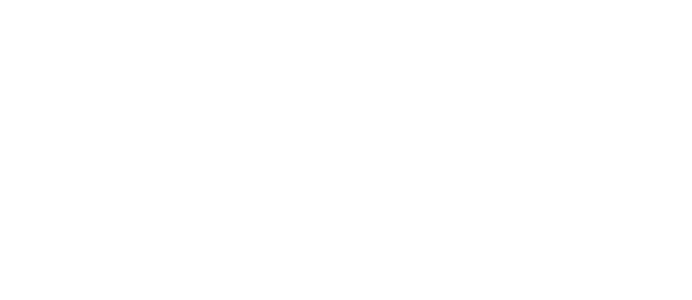
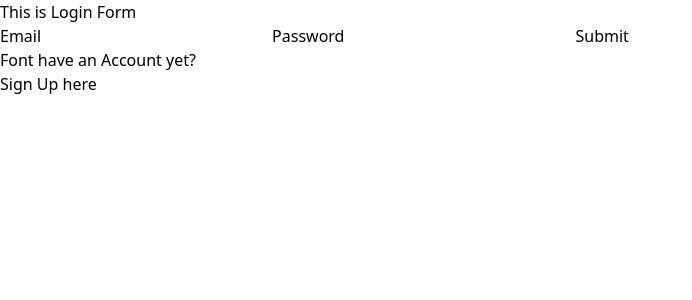
Before and after one commit to dev-martin02/bookPlanner, a React (Vite) app: page /login in a window 1280 px wide. Before the commit this address had no page. Shown: the top 300 px of the page, without its empty margins (0-692 px from the left). Built offline with nearby package versions, Linux system fonts and the light colour scheme.

Commit message:
Integrantion with supabase was added it, user can now have their own profile

```diff
--- a/package.json
+++ b/package.json
@@ -10,6 +10,7 @@
     "preview": "vite preview"
   },
   "dependencies": {
+    "@supabase/supabase-js": "^2.45.4",
     "lucide-react": "^0.439.0",
     "react": "^18.3.1",
     "react-dom": "^18.3.1",
--- a/src/App.tsx
+++ b/src/App.tsx
@@ -2,6 +2,8 @@
 import Book from "./pages/Book";
 import Home from "./pages/Home";
 import OneBook from "./components/OneBook";
+import SignUp from "./components/user/SignUp";
+import Login from "./components/user/Login";
 /*
    Book Planner
     - Get the name of the book
@@ -15,6 +17,8 @@
       <Routes>
         <Route path="/" element={<Home />} />
         <Route path="book" element={<Book />} />
+        <Route path="signup" element={<SignUp />} />
+        <Route path="login" element={<Login />} />
         <Route path="book/:id" element={<OneBook />} />
       </Routes>
     </>
--- /dev/null
+++ b/src/api/SupaApi.tsx
@@ -0,0 +1,44 @@
+import { supabase } from "../database/Supabase";
+import { Account } from "../interface";
+
+export async function loginApi(userObj: Account) {
+  const { data, error } = await supabase.auth.signInWithPassword({
+    email: userObj.email,
+    password: userObj.password,
+  });
+  if (error) return error;
+
+  return data.user;
+}
+
+export async function createNewUser(userObj: Account) {
+  const { data: signUpData, error: signUpError } = await supabase.auth.signUp({
+    email: userObj.email,
+    password: userObj.password,
+  });
+  if (signUpError) {
+    return signUpError;
+  }
+
+  if (signUpData.user) {
+    const profileData = {
+      user_id: signUpData.user.id,
+      name: userObj.name,
+      email: userObj.email,
+    };
+
+    const { error: profileDataErr } = await createProfile(profileData);
+    if (profileDataErr) return profileDataErr;
+    return { user: signUpData.user };
+  }
+}
+
+async function createProfile(profileData: {
+  user_id: string;
+  name: string;
+  email: string;
+}) {
+  const { error } = await supabase.from("profiles").insert([profileData]);
+
+  return { error };
+}
--- /dev/null
+++ b/src/components/user/Login.tsx
@@ -0,0 +1,47 @@
+import { FormEvent } from "react";
+import { Account } from "../../interface";
+import { loginApi } from "../../api/SupaApi";
+import { Link } from "react-router-dom";
+
+export default function Login() {
+  const handleLoginForm = async (e: FormEvent) => {
+    e.preventDefault();
+    const form = e.target as HTMLFormElement;
+    const formData = new FormData(form);
+
+    const formObj: Account = {
+      name: "",
+      email: "",
+      password: "",
+    };
+
+    for (const [key, value] of formData.entries()) {
+      formObj[key as keyof Account] = value as string;
+    }
+
+    const response = await loginApi(formObj);
+    console.log(response);
+  };
+
+  return (
+    <>
+      <h2>This is Login Form</h2>
+      <form onSubmit={handleLoginForm}>
+        <label>
+          Email
+          <input type="text" name="email" />
+        </label>
+
+        <label>
+          Password
+          <input type="password" name="password" />
+        </label>
+
+        <button type="submit">Submit</button>
+      </form>
+
+      <p>Font have an Account yet?</p>
+      <Link to={"/signup"}>Sign Up here</Link>
+    </>
+  );
+}
--- /dev/null
+++ b/src/components/user/SignUp.tsx
@@ -0,0 +1,41 @@
+import { FormEvent } from "react";
+import { Account } from "../../interface";
+import { createNewUser } from "../../api/SupaApi";
+export default function SignUp() {
+  const handleSignUpForm = async (e: FormEvent) => {
+    e.preventDefault();
+
+    const form = e.target as HTMLFormElement;
+    const formData = new FormData(form);
+
+    const userAccount: Account = {
+      name: "",
+      email: "",
+      password: "",
+    };
+
+    for (const values of formData.entries()) {
+      //@ts-ignore
+      userAccount[values[0]] = values[1];
+    }
+
+    const x = await createNewUser(userAccount);
+    console.log(x);
+  };
+
+  return (
+    <>
+      <h1>This is Sign Up Form</h1>
+      <form onSubmit={handleSignUpForm}>
+        <label>Name</label>
+        <input type="text" name="name" required />
+        <label>Email</label>
+        <input type="email" name="email" required />
+        <label>Password</label>
+        <input type="password" name="password" required />
+
+        <button>Submit</button>
+      </form>
+    </>
+  );
+}
--- /dev/null
+++ b/src/database/Supabase.tsx
@@ -0,0 +1,5 @@
+import { createClient } from "@supabase/supabase-js";
+
+const supabaseUrl = import.meta.env.VITE_Supa_Url;
+const supabaseKey = import.meta.env.VITE_Supa_Key;
+export const supabase = createClient(supabaseUrl, supabaseKey);
--- a/src/interface.ts
+++ b/src/interface.ts
@@ -28,3 +28,9 @@
   id: string;
   bookId: string;
 };
+
+export interface Account {
+  name: string;
+  email: string;
+  password: string;
+}
--- a/src/pages/Home.tsx
+++ b/src/pages/Home.tsx
@@ -2,6 +2,7 @@
 import Book from "./Book";
 import { AddBookForm } from "../components/form/AddBookForm";
 import { BadgePlus, BookMarked } from "lucide-react";
+import { Link } from "react-router-dom";
 
 export default function Home() {
   const [displayForm, setDisplayForm] = useState(false);
@@ -10,10 +11,14 @@
       <h1 className="text-4xl font-bold flex gap-1 items-center justify-center text-blue-700 ">
         <BookMarked size={35} /> Book Planner
       </h1>
-
-      <span className="block mt-7 font-semibold text-2xl text-blue-600 ">
-        All your Books
-      </span>
+      <header className="flex justify-between items-center mt-7">
+        <span className="font-semibold text-2xl text-blue-600 ">
+          All your Books
+        </span>
+        <Link to={"/login"} className="border-2 rounded px-2 py-1 ">
+          Login
+        </Link>
+      </header>
       <button
         className="border-2 mt-4 px-2 py-1 w-40 rounded flex justify-between bg-green-500 text-white border-green-500"
         onClick={() => setDisplayForm(!displayForm)}
```
Also changed, not shown: 2 other files (tests, documents, lock files or other folders).
